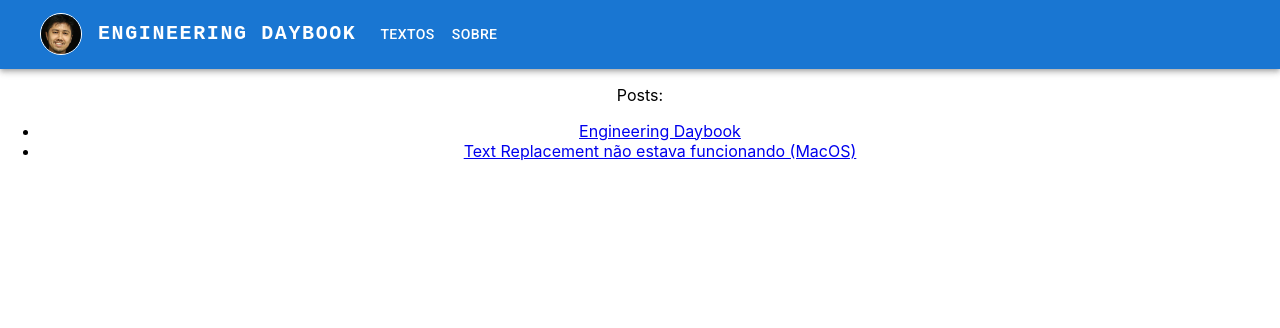
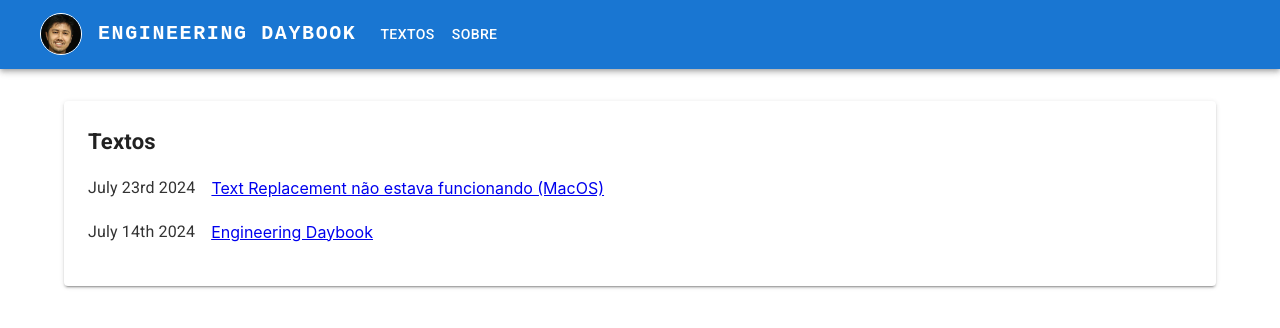
Before and after one commit to brunohanai/react-engineering-daybook-blog, a React (Create React App) app: page / in a window 1280 px wide. Shown: the top 328 px of the page. Built offline with nearby package versions, Linux system fonts and the light colour scheme.

Commit message:
Ajusta o layout das paginas Archive e Post

```diff
--- a/src/app/Archive.js
+++ b/src/app/Archive.js
@@ -1,20 +1,59 @@
 import { posts } from "../lib/placeholder-data";
 import { Link } from "react-router-dom";
+import Container from '@mui/material/Container';
+import List from '@mui/material/List';
+import ListItem from "@mui/material/ListItem";
+import ListItemText from "@mui/material/ListItemText";
+import ListSubheader from "@mui/material/ListSubheader";
+import Typography from "@mui/material/Typography";
 import moment from "moment";
+
+import Box from "@mui/material/Box";
+import Grid from "@mui/material/Grid";
+import ListItemIcon from "@mui/material/ListItemIcon";
+
+import { Paper } from "@mui/material";
+
+const postsSorted = posts.sort((a, b) => b.created_at - a.created_at);
+
+function PostLink(post) {
+    return (
+        <Typography sx={{ textAlign: "left" }} variant="p">
+            <Link to={`/${moment.utc(post.created_at).format("YYYYMMDHmm")}/${post.category.toLowerCase()}/${post.slug}/`}>
+                {post.title}
+            </Link>
+        </Typography>
+    )
+}
 
 function Archive() {
     return (
-        <div className="Archive">
-            <p>Posts:</p>
-            <ul>
-                {posts.map(post => (
-                    <li key={post.id}>
-                        {/* TODO: created_at formatado e title como slug */}
-                        <Link to={`/${moment.utc(post.created_at).format("YYYYMMDHmm")}/${post.category.toLowerCase()}/${post.slug}/`}>{post.title}</Link>
-                    </li>
-                ))}
-            </ul>
-        </div>
+        <Container className="Archive" sx={{ p: 4 }}>
+            <Paper elevation={2} sx={{ py: 3 }}>
+                <Box sx={{ flexGrow: 1, maxWidth: "100%" }}>
+                    <Grid container>
+                        <Grid item xs={8} md={12}>
+                            <Typography sx={{ fontWeight: "bold", fontSize: "22px", textAlign: "left", ml: 3 }}>Textos</Typography>
+                                <List>
+                                    {postsSorted.map(post => (
+                                        <ListItem>
+                                            <ListItemIcon>
+                                                <Typography sx={{ color: "#333", fontSize: 16, textAlign: "left", ml: 1 }}>
+                                                    {moment.utc(post.created_at).format("MMMM Do YYYY")}
+                                                </Typography>
+                                            </ListItemIcon>
+
+                                            <ListItemText sx={{ pl: 2 }}>
+                                                {PostLink(post)}
+                                            </ListItemText>
+                                        </ListItem>
+                                    ))}
+                                </List>
+                        </Grid>
+                    </Grid>
+                </Box>
+            </Paper>
+        </Container>
     )
 }
 
--- a/src/app/Post.js
+++ b/src/app/Post.js
@@ -21,8 +21,7 @@ function Post() {
     }
 
     return (
-        <Container sx={{ p: 4 }}>
-            <div className="Post">
+        <Container sx={{ p: 4 }} className="Post" component="div">
             <Paper elevation={2} sx={{ p: 3 }}>
                 <Box sx={{ width: '100%' }}>
                     <Grid container rowSpacing={1} columnSpacing={{ xs: 0, sm: 0, md: 0 }}>
@@ -39,11 +38,10 @@ function Post() {
                     in {post.category}
                 </Box>
 
-                    <Box sx={{ color: 'text.primary', textAlign: "left" }}>
+                <Box sx={{ color: 'text.primary', textAlign: "left", width: "80%" }}>
                     <Markdown remarkPlugins={[remarkGfm]}>{post.content}</Markdown>
                 </Box>
             </Paper>
-            </div>
         </Container>
     )
 }
```
Lines whose indentation alone changed are shown as unchanged.
